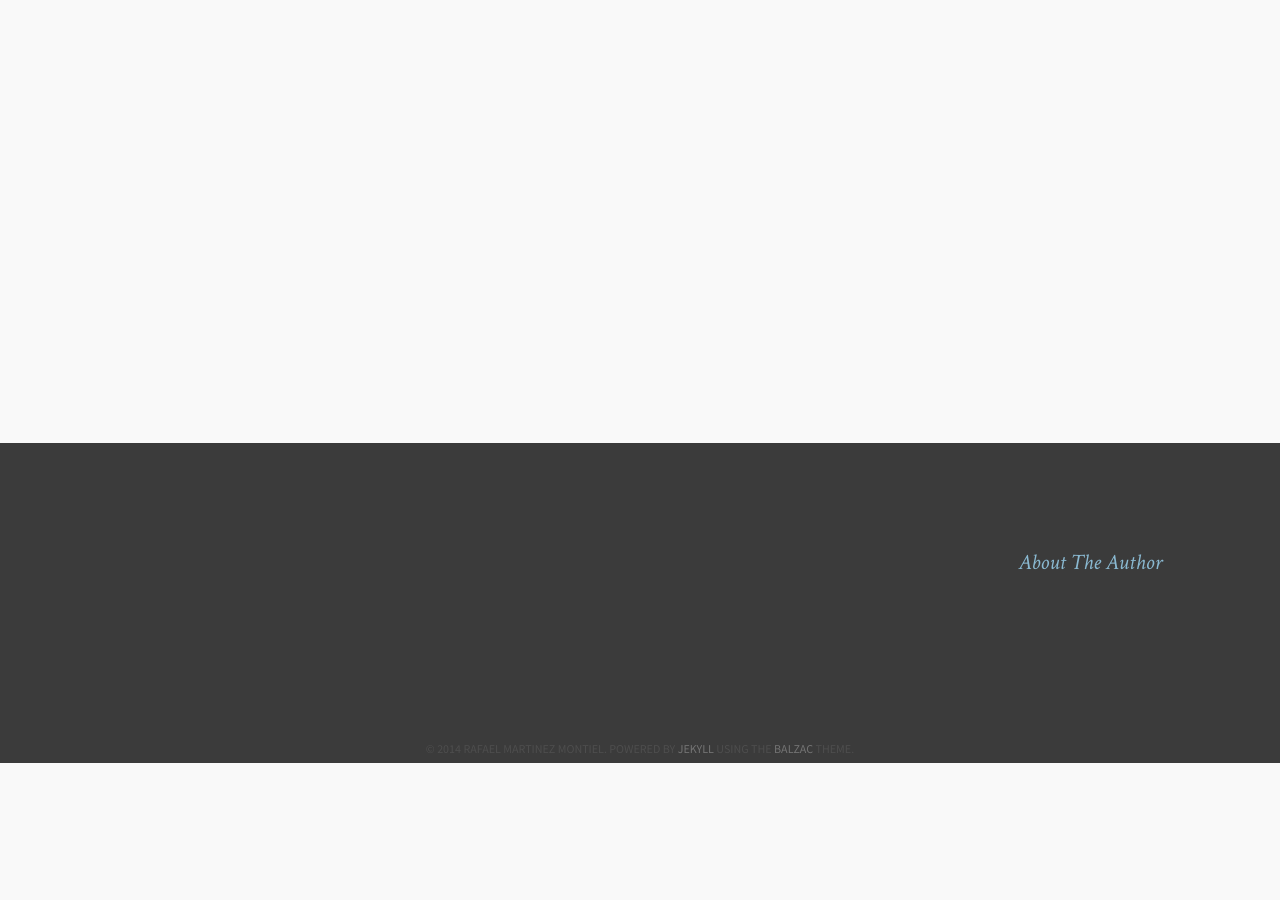
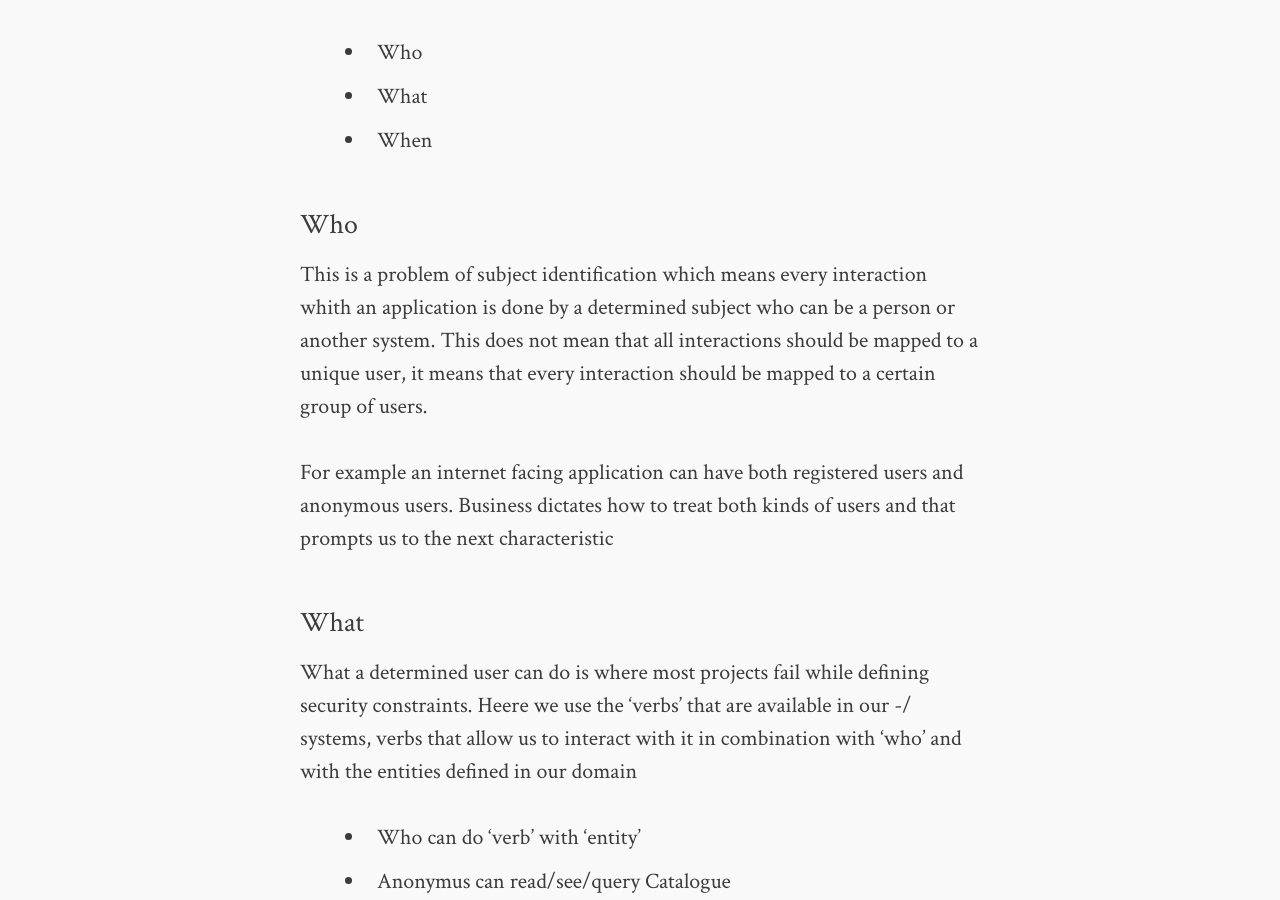
Before and after one commit to mtzmontiel/simple-concise, a Jekyll site: the page built from sampleUC-BasicSecurity.md, in a window 1280 px wide and 900 px high, scrolled down 537 px. Built offline with Jekyll 4.4.1, drawn with Linux system fonts in a browser that asks for light colours; before the commit the page ends 1300 px from its top, so only the background shows below that; some of the changed text lies outside the part shown.

Commit message:
Initial security

```diff
--- a/sampleUC-BasicSecurity.md
+++ b/sampleUC-BasicSecurity.md
@@ -1,10 +1,56 @@
 ---
-title: "Sample Use Case - Basic Security"
+title: "Basic security"
 description: "security requirements"
 layout: post
 previous: "subaui/sampleUC-BasicUI-closing"
 tags: []
 ---
 
-Security
-========
+There are many ways to tacle this but let's concentrate just on two different
+views, business view and technological view. Both of them converge and there
+is quite a lot of references out there.
+
+Business View
+=============
+
+Business is mostly interested in this characteristics:
+
+* Who
+* What
+* When
+
+Who
+---
+
+This is a problem of subject identification which means every interaction
+whith an application is done by a determined subject who can be a person or
+another system. This does not mean that all interactions should be mapped to
+a unique user, it means that every interaction should be mapped to a certain
+group of users.
+
+For example an internet facing application can have both registered users and
+anonymous users. Business dictates how to treat both kinds of users and that
+prompts us to the next characteristic
+
+What
+----
+
+What a determined user can do is where most projects fail while defining
+security constraints. Heere we use the 'verbs' that are available in our -/
+systems, verbs that allow us to interact with it in combination with 'who'
+and with the entities defined in our domain
+
+
+* Who can do 'verb' with 'entity'
+* Anonymus can read/see/query Catalogue
+* Data Enterer can register new Catalogue
+* SomeOtherRole can update existing Catalogue
+
+That should give basic rules but there is another dimension to this. Here
+we are defining roles and actions by entity but it is also common to have
+restrictions on a subset of entities. Consider this:
+
+* Data Enterer can Publish Catalogues which he Created
+
+Thus there is a need to track 'who' acted on 'something' in order to filter
+available actions and restrict users that do not conform to said rule.
```
Also changed, not shown: updates.md (+5 -0 lines).
